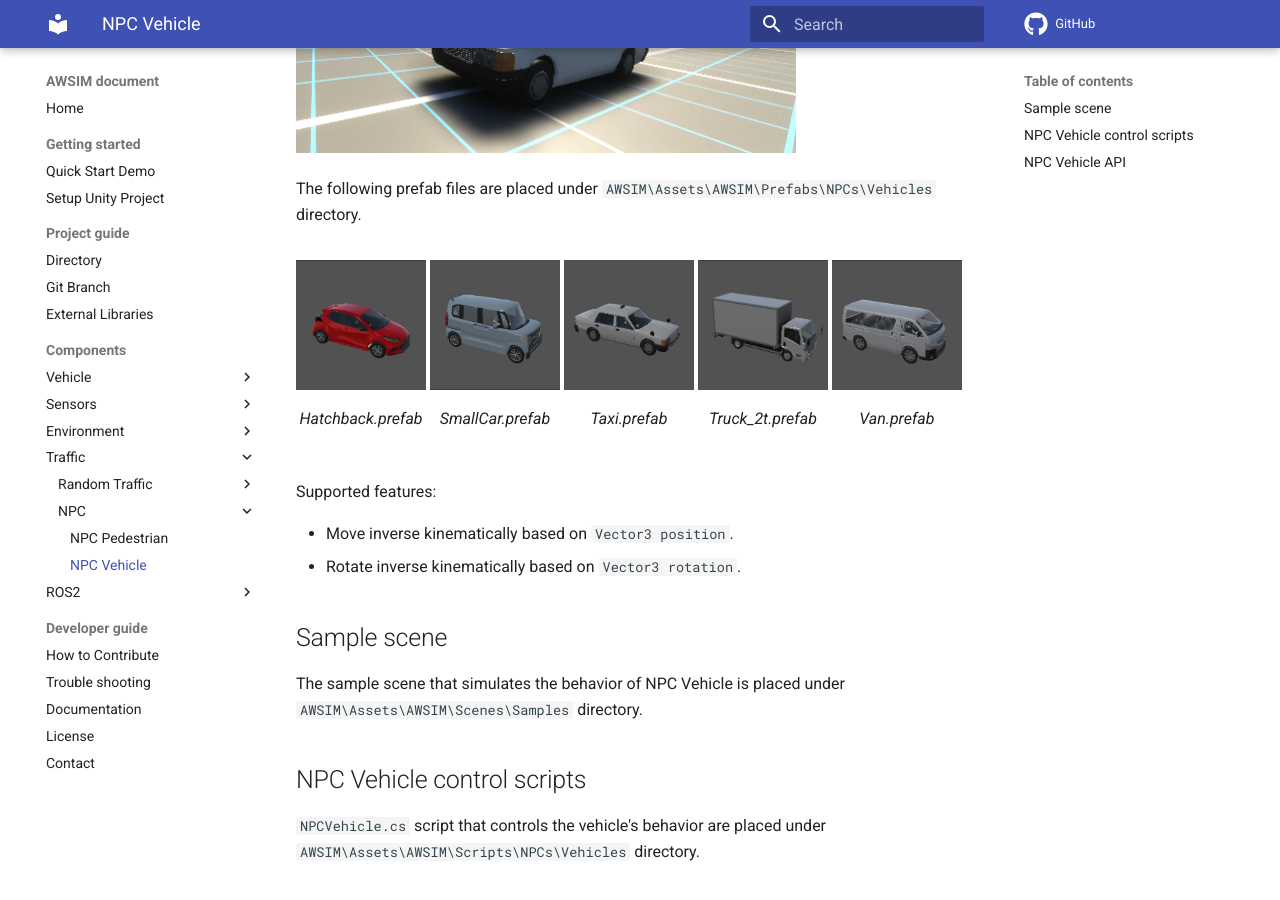
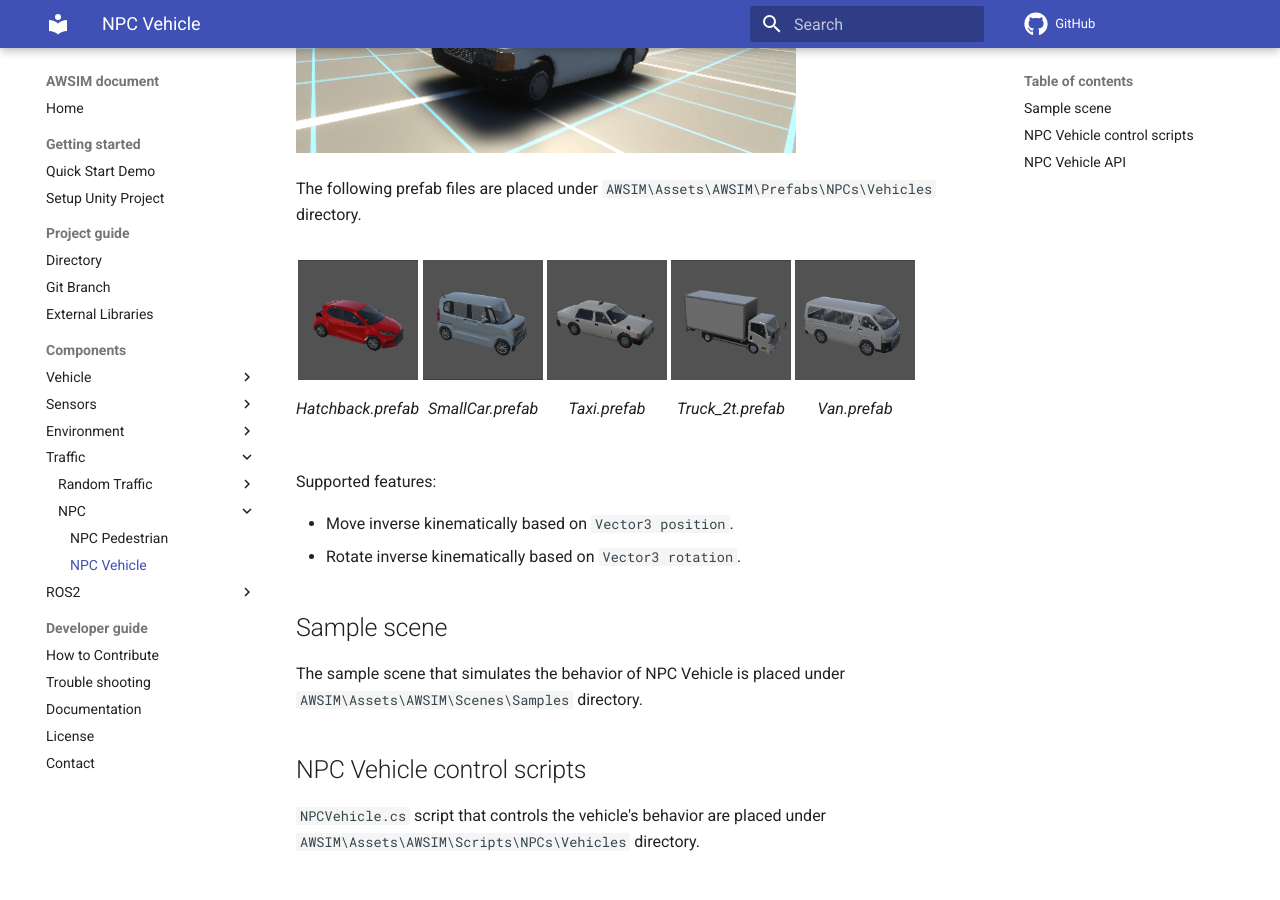
Before and after one commit to OptiVerse-Technology-Ltd/AWSIM, an MkDocs documentation site: the page built from docs/Components/Traffic/NPC/NPC Vehicle/index.md, in a window 1280 px wide and 900 px high, scrolled down 312 px. Built offline with MkDocs 1.6.1 and Material for MkDocs 9.7.7, drawn with Linux system fonts in a browser that asks for light colours; comment, search, counter and statistics services are not loaded.

Commit message:
Update index.md

```diff
--- a/docs/Components/Traffic/NPC/NPC Vehicle/index.md
+++ b/docs/Components/Traffic/NPC/NPC Vehicle/index.md
@@ -7,23 +7,23 @@ The `NPC Vehicle` is a non-playable vehicle object and used for simulation traff
 The following prefab files are placed under `AWSIM\Assets\AWSIM\Prefabs\NPCs\Vehicles` directory.
 
 <figure style="display: inline-block">
-<img src="image_1.png" width="130" height="130">
+<img src="image_1.png" width="120" height="120">
 <figcaption>Hatchback.prefab</figcaption>
 </figure>
 <figure style="display: inline-block">
-<img src="image_2.png" width="130" height="130">
+<img src="image_2.png" width="120" height="120">
 <figcaption>SmallCar.prefab</figcaption>
 </figure>
 <figure style="display: inline-block">
-<img src="image_3.png" width="130" height="130">
+<img src="image_3.png" width="120" height="120">
 <figcaption>Taxi.prefab</figcaption>
 </figure>
 <figure style="display: inline-block">
-<img src="image_4.png" width="130" height="130">
+<img src="image_4.png" width="120" height="120">
 <figcaption>Truck_2t.prefab</figcaption>
 </figure>
 <figure style="display: inline-block">
-<img src="image_5.png" width="130" height="130">
+<img src="image_5.png" width="120" height="120">
 <figcaption>Van.prefab</figcaption>
 </figure>
 
```
